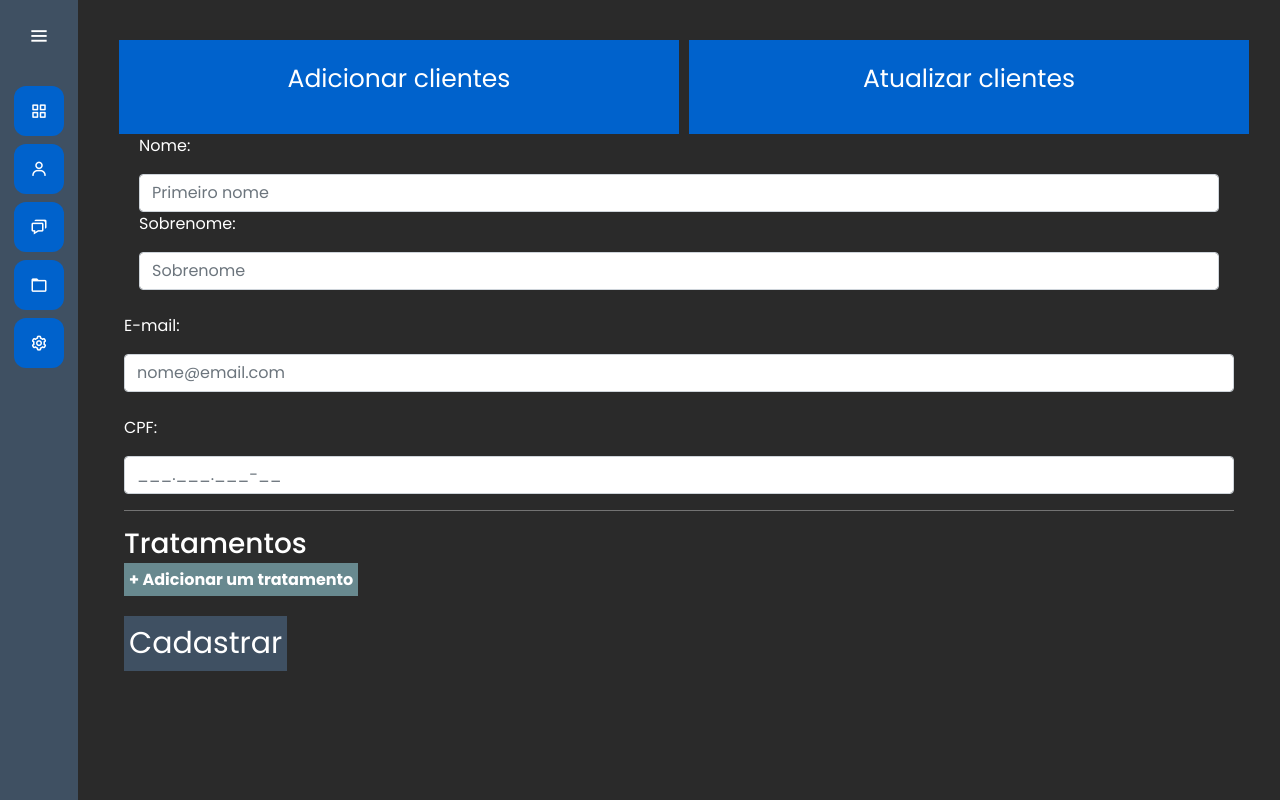
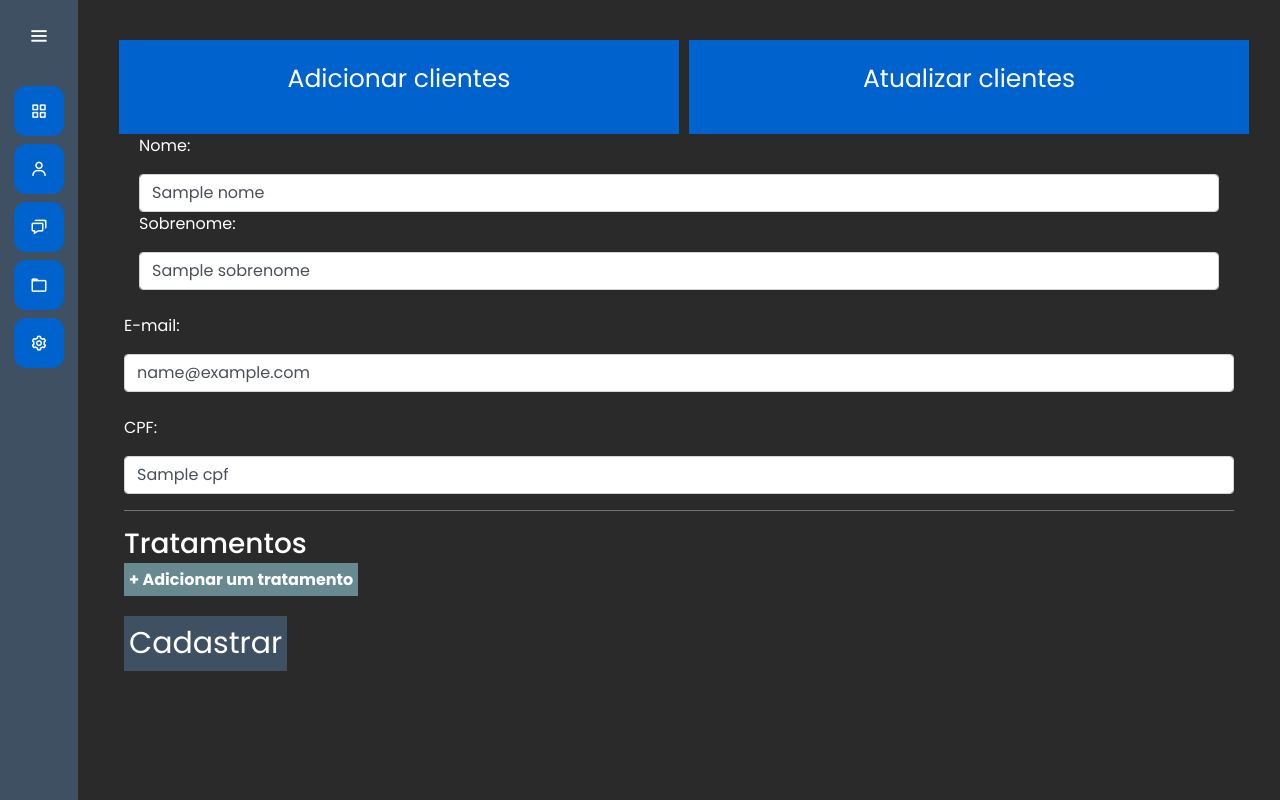
Before and after one commit to LeandroPedroso14/Pharmacy, a Django app: template clientes/templates/clientes.html in a window 1280 px wide. Run offline with Django 4.2, Linux system fonts and the light colour scheme; the template is opened without the code that fills it: most values are stand-ins (such as "Sample title", 1, 10 or a date in 2020).

Commit message:
adding values

```diff
--- a/clientes/templates/clientes.html
+++ b/clientes/templates/clientes.html
@@ -22,19 +22,19 @@
                 <form action="{% url "row">
                         <div class="col-md">
                             <p>Nome:</p>
-                            <input type="text" class="form-control" placeholder="Primeiro nome" name="nome">
+                            <input type="text" class="form-control" placeholder="Primeiro nome" name="nome" value="{{nome}}">
                         </div>
                         <div class="col-md">
                             <p>Sobrenome:</p>
-                            <input type="text" class="form-control" placeholder="Sobrenome" name="sobrenome">
+                            <input type="text" class="form-control" placeholder="Sobrenome" name="sobrenome" value="{{sobrenome}}">
                         </div>
                     </div>
                     <br>
                     <p>E-mail:</p>
-                    <input type="email" class="form-control" placeholder="nome@email.com" name="email">
+                    <input type="email" class="form-control" placeholder="nome@email.com" name="email" value="{{email}}">
                     <br>
                     <p>CPF:</p>
-                    <input type="text" class="form-control" placeholder="___.___.___-__" name="cpf">
+                    <input type="text" class="form-control" placeholder="___.___.___-__" name="cpf" value="{{cpf}}">
                     <hr style="background-color:gray;">
                     <div class="add-tratamentos">
                         <h3>Tratamentos</h3>
```
